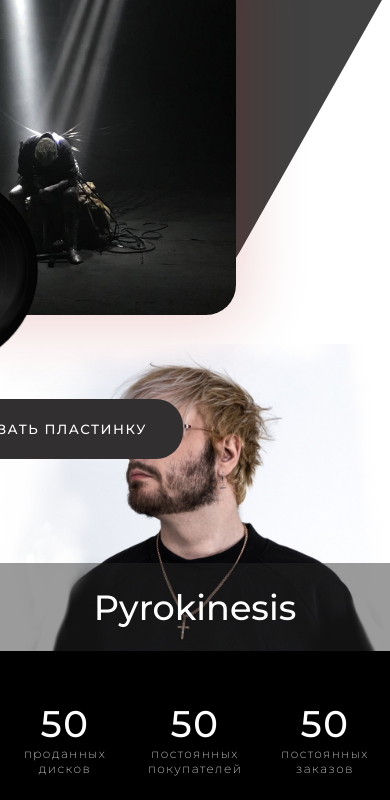
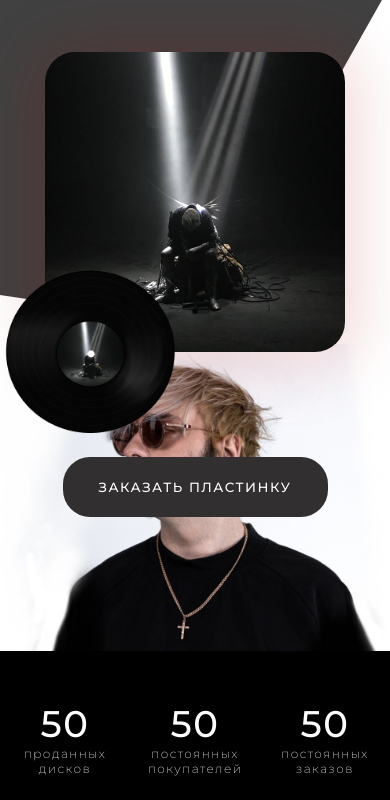
Before and after one commit to KarinaAndros/Records, a plain HTML site: page index.html in a window 390 px wide. Shown: the part 193-993 px from the top of the page. Drawn offline with Linux system fonts and the light colour scheme.

Commit message:
Add files via upload

```diff
--- a/css/style.css
+++ b/css/style.css
@@ -29,6 +29,15 @@ letter-spacing: 1.5px;
 }
 button:hover{
     box-shadow: 0px 5px 24px 0px #4A0000;
+}
+
+
+
+
+
+/* header */
+header{
+    height: 100vh;
 }
 /* nav  */
 .navigation{
@@ -71,6 +80,7 @@ button:hover{
     max-width: 430px;
     height: 30%;
     margin-left: 125px;
+    z-index: 100;
 }
 .logo img{
     width: 100%;
@@ -87,8 +97,8 @@ button:hover{
 .header_slider .slide{
     width: 100%;
     height: 100vh;
-    background-color: white;
     position: relative;
+    background-color: #fff;
 }
 
 .slide_img{
@@ -98,15 +108,17 @@ button:hover{
     bottom: 0;
     background-size: contain;
 }
-
 .svg_block{
-    position: relative;
+    position: absolute;
+    right: 0;
+    top: 0;
 }
 .svg_block p{
     width: 90%;
     color: white;
     font-size: 24px;
     position: absolute;
+    z-index: 100;
     top: 29%;
     left: 4%;
     text-align: center;
@@ -115,20 +127,23 @@ button:hover{
     line-height: 40px;
 }
 
+.album_block{
+    position: relative;
+    border: #000 1px solid;
+    width: 100%;
+    height: 20px;
+    top: 40%;
+}
 .album{
     position: absolute;
-    top: 53%;
- max-width: 370px;
-    width: 80%;
-    height: 80%;
-    max-height: 370px;
-
-
+    top: 25%;
+    left: 53%;
 }
 
 .album_record{
-    width: 100%;
-    height: 100%;
+    width: 370px;
+    height: 370px;
+    margin: 0 auto;
     background-size: cover;
     background-position: center;
     border-radius: 30px;
@@ -161,7 +176,7 @@ background: rgba(39, 39, 39, 0.46);
 display: flex;
 align-items: center;
 }
-.singer span{
+.singer span, .singer button{
     transform: rotate(45deg);
     font-size: 45px;
     margin-top: 110px;
@@ -569,12 +584,15 @@ footer .container{
 /* adaptive */
 
 @media (max-width: 1140px) {
+
     .album {
-        right: 50%;
-        transform: translate(50%, 0%);
+        left: 50%;
+        transform: translate(-50%, 0%);
     }
-    .album button {
-        margin-top: 84px;
+    .svg_block p {
+
+        font-size: 16px;
+
     }
 
     .slide_img{
@@ -725,9 +743,8 @@ footer .container{
         .logo{
             width: 80%;
         }
-        .album{
-            top: 27%;
-        }
+
+
 
         /*amounts */
         .amounts p {
@@ -760,3 +777,24 @@ footer .container{
             font-size: 12px;
         }
 }
+@media(max-height:900px){
+
+    .album{
+        top: 29%;
+    }
+    .album_record{
+        width: 300px;
+        height: 300px;
+    }
+    .album button {
+        margin-top: 105px;
+    }
+
+}
+@media(max-width:900px) and (max-width:898px){
+
+ .singer{
+    display: none;
+ }
+
+}
--- a/index.html
+++ b/index.html
@@ -14,6 +14,7 @@
 
     <body>
         <!-- header-->
+
         <header>
             <div class="header_slider" id="header_slider">
                 <div class="navigation">
@@ -31,7 +32,8 @@
                 </div>
                 <div class="slide">
                     <div class="slide_img"  style="background-image: url(img/Pyro2.jpg);"></div>
-                  <div style="position: absolute; top: 0; right: 0;">
+
+
                         <div class="svg_block">
                             <p> "И правда в том, что зеркала
                                       не искажают ничего,
@@ -39,18 +41,28 @@
                               <svg xmlns="http://www.w3.org/2000/svg" width="679" height="507" viewBox="0 0 679 507" fill="none">
                                   <path d="M37.8272 79.8448C46.0703 24.2181 91.2678 -18.5681 147.263 -23.7521L596.888 -65.379C694.926 -74.4554 762.78 30.3534 714.37 116.087L528.919 444.521C504.092 488.488 454.747 512.619 404.801 505.217L104.715 460.749C38.0637 450.872 -7.96075 388.834 1.916 322.183L37.8272 79.8448Z" fill="#272727" fill-opacity="0.88"/>
                               </svg>
+
                         </div>
+
                         <div class="album">
                             <div class="album_record" style="background-image: url(img/Pyro.jpg);">
                                 <div class="album_record_disk" style="background-image: url(img/pyroRecord.png);"></div>
                             </div>
                        <a href="#block_with_form"> <button>Заказать пластинку</button></a>
                        </div>
-                  </div>
+
+
+
+
 
 
                        <div class="singer">
                         <span> Pyrokinesis</span>
+                       </div>
+
+                       </div>
+
+
                 </div>
             </div>
             </div>
```
Lines whose indentation alone changed are shown as unchanged.
